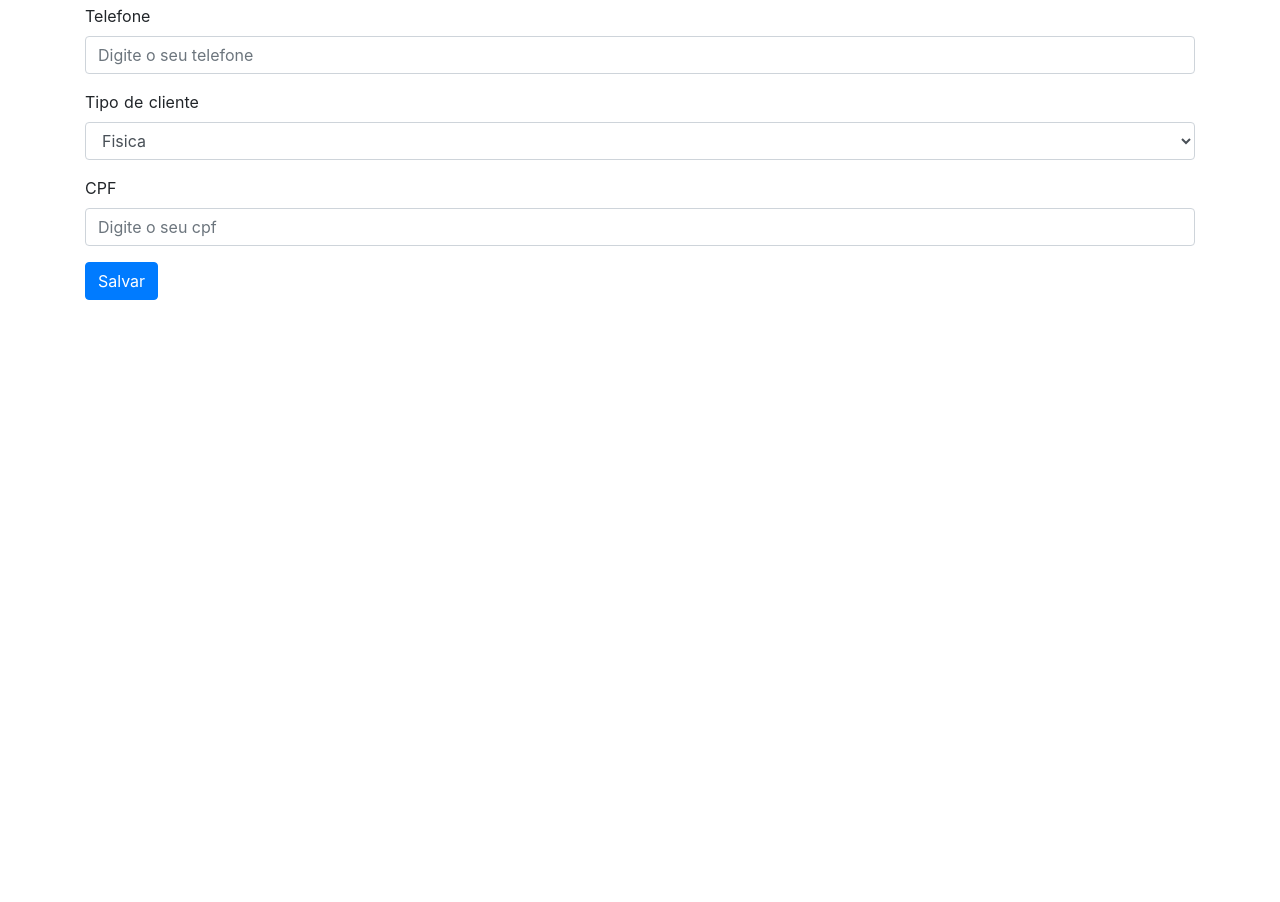
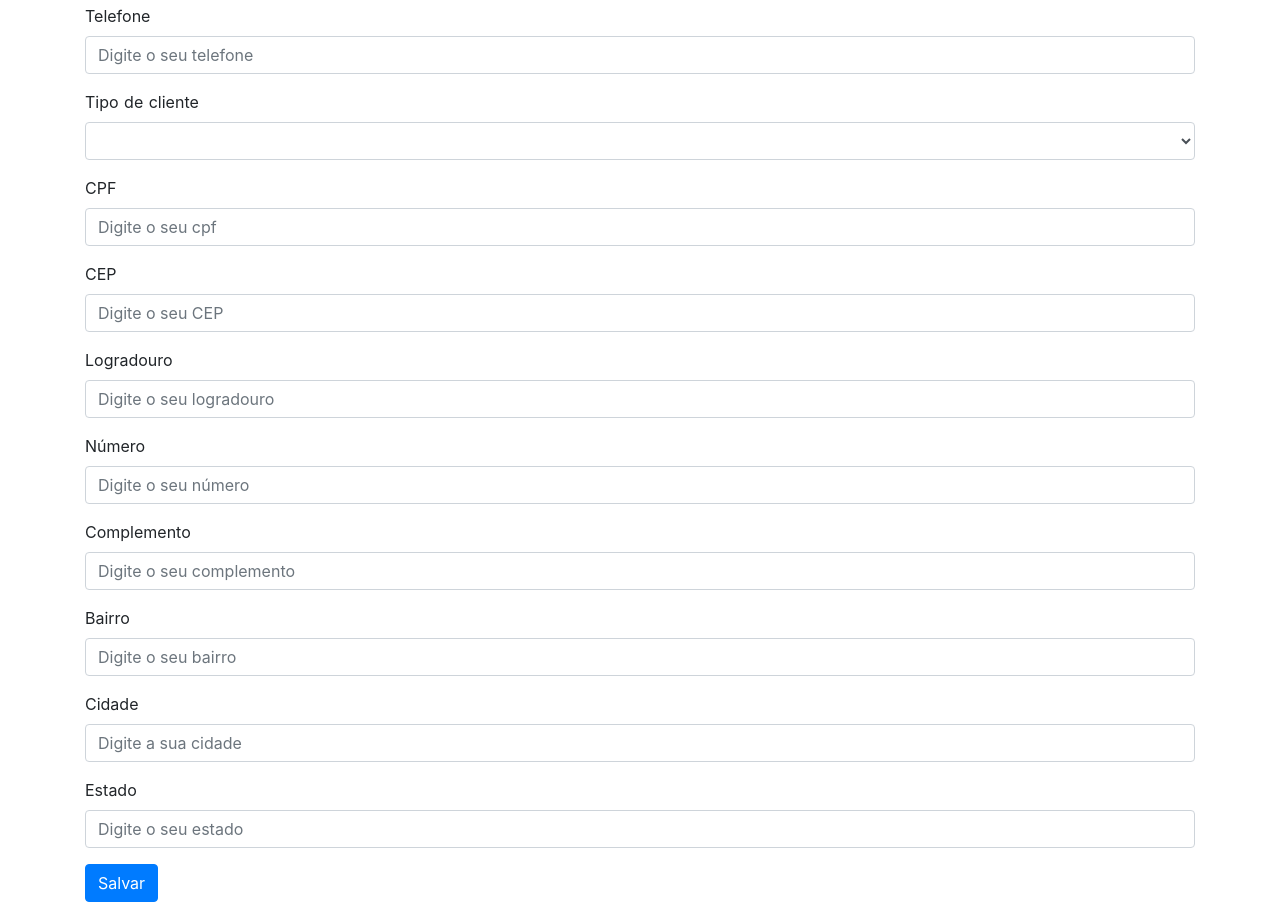
Before and after one commit to fatec-noobs/rplanning_app, a Nuxt app: page /clientes/adicionar in a window 1280 px wide. Shown: the part 280-1182 px from the top of the page. Before the commit the page ends 800 px from the top, so only its background shows below. Built offline with nearby package versions, Linux system fonts and the light colour scheme.

Commit message:
add address

```diff
--- a/pages/clientes/adicionar.vue
+++ b/pages/clientes/adicionar.vue
@@ -27,6 +27,36 @@
           <input type="text" class="form-control" placeholder="Digite o seu cpf" v-model="client.cpf">
         </div>
       </fieldset>
+      <fieldset>
+        <div class="form-group">
+          <label>CEP</label>
+          <input type="text" class="form-control" placeholder="Digite o seu CEP" v-model="address.cep">
+        </div>
+        <div class="form-group">
+          <label>Logradouro</label>
+          <input type="text" class="form-control" placeholder="Digite o seu logradouro" v-model="address.publicPlace">
+        </div>
+        <div class="form-group">
+          <label>Número</label>
+          <input type="text" class="form-control" placeholder="Digite o seu número" v-model="address.number">
+        </div>
+        <div class="form-group">
+          <label>Complemento</label>
+          <input type="text" class="form-control" placeholder="Digite o seu complemento" v-model="address.complement">
+        </div>
+        <div class="form-group">
+          <label>Bairro</label>
+          <input type="text" class="form-control" placeholder="Digite o seu bairro" v-model="address.neighborhood">
+        </div>
+        <div class="form-group">
+          <label>Cidade</label>
+          <input type="text" class="form-control" placeholder="Digite a sua cidade" v-model="address.city">
+        </div>
+        <div class="form-group">
+          <label>Estado</label>
+          <input type="text" class="form-control" placeholder="Digite o seu estado" v-model="address.state">
+        </div>
+      </fieldset>
       <button type="submit" class="btn btn-primary">Salvar</button>
     </form>
   </main>
@@ -45,8 +75,17 @@ export default {
         name: null,
         email: null,
         phone: null,
-        type: 'fisica',
+        type: null,
         cpf: null,
+      },
+      address: {
+        cep: null,
+        publicPlace: null,
+        number: null,
+        complement: null,
+        neighborhood: null,
+        city: null,
+        state: null,
       },
     }
   },
@@ -54,6 +93,7 @@ export default {
     async addClient(event) {
       event.preventDefault();
       const content = this.client;
+      content.address = this.address;
       await this.$axios.post('http://localhost:3333/clients/', { content });
       this.$router.go(-1);
     }
```
